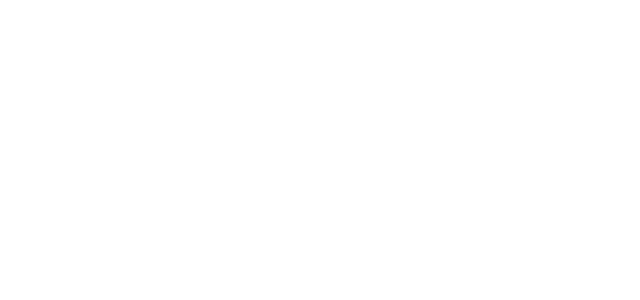
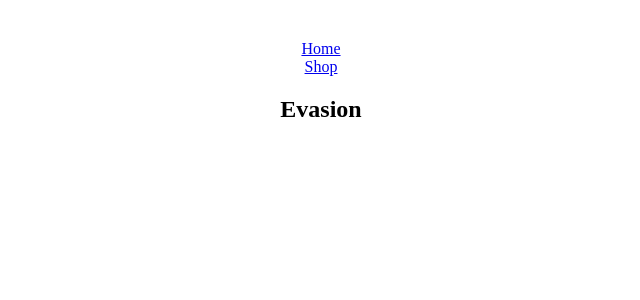
Before and after one commit to JROhara-rsl/evasion, a React (Vite) app: page / in a window 1280 px wide. Shown: the top 300 px of the page, without its empty margins (319-959 px from the left). Built offline with nearby package versions, Linux system fonts and the light colour scheme.

Commit message:
Premier header

```diff
--- a/src/App.jsx
+++ b/src/App.jsx
@@ -1,11 +1,29 @@
 import { useState } from 'react'
+import { Routes, Route } from 'react-router'
+
+// CSS
 import './App.css'
+import './scss/custom.scss'
+
+// Component
+import Layout from './components/Layout';
+
+// Pages
+import Home from './pages/Home';
+import Nothing from './pages/Nothing';
+import Shop from './pages/shop/Shop';
 
 function App() {
 
   return (
     <>
-
+      <Routes>
+	        <Route path="/" element={<Layout/>}>
+		        <Route index element={<Home/>} />
+            <Route path="/shop" element={<Shop/>} />
+	        </Route>
+          <Route path='*' element={<Nothing/>} />
+      </Routes>
     </>
   )
 }
--- a/src/components/header/Header.jsx
+++ b/src/components/header/Header.jsx
@@ -1,10 +1,17 @@
 import React from 'react'
+import { Link } from 'react-router';
 import './header.scss';
 
 const Header = () => {
   return (
     <header>
+        <div id="logo">
 
+        </div>
+        <nav>
+          <Link to='/'><div>Home</div></Link>
+          <Link to='/shop'><div>Shop</div></Link>
+        </nav>
     </header>
   )
 }
--- /dev/null
+++ b/src/pages/Nothing.jsx
@@ -0,0 +1,14 @@
+import React from 'react'
+import { Link } from 'react-router'
+
+const Nothing = () => {
+  return (
+    <div>
+        <h1>ERROR 404</h1>
+        <h2>Nothing here</h2>
+        <Link to='/'>Revenir sur l'accueil</Link>
+    </div>
+  )
+}
+
+export default Nothing
--- /dev/null
+++ b/src/pages/shop/Shop.jsx
@@ -0,0 +1,14 @@
+import React from 'react'
+
+// CSS
+import './shop.scss'
+
+const Shop = () => {
+  return (
+    <div>
+        <h1>Shop</h1>
+    </div>
+  )
+}
+
+export default Shop
```
Also changed, not shown: src/pages/shop/shop.scss (added).
